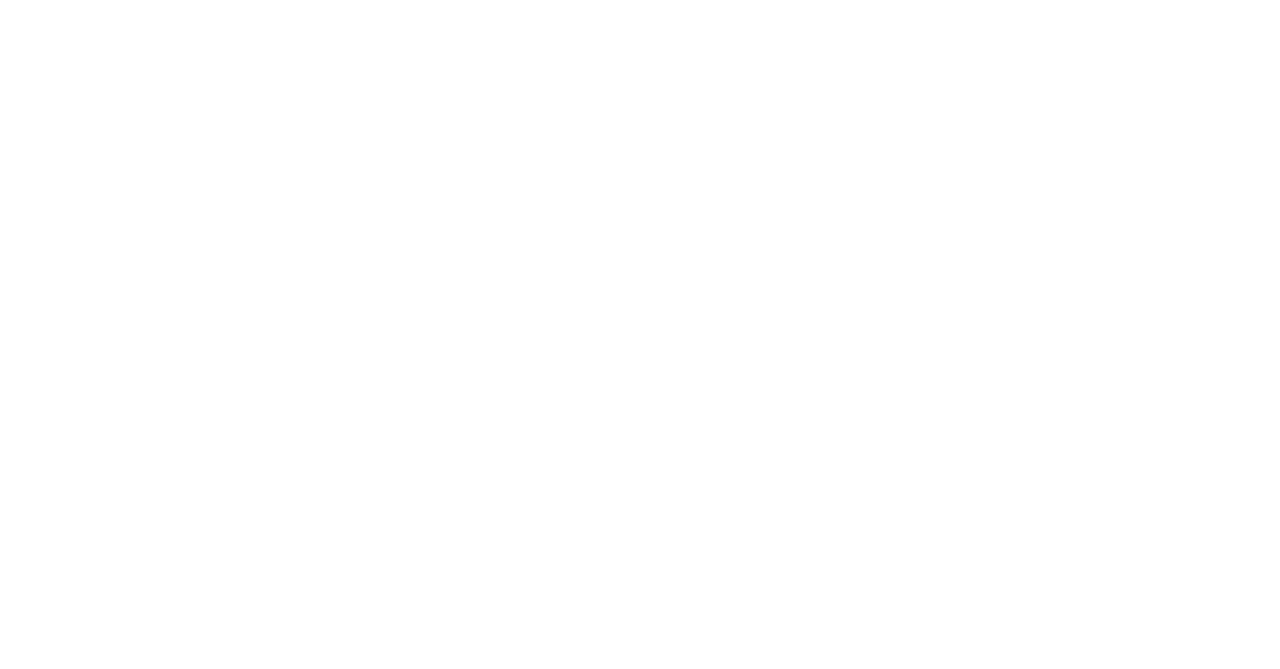
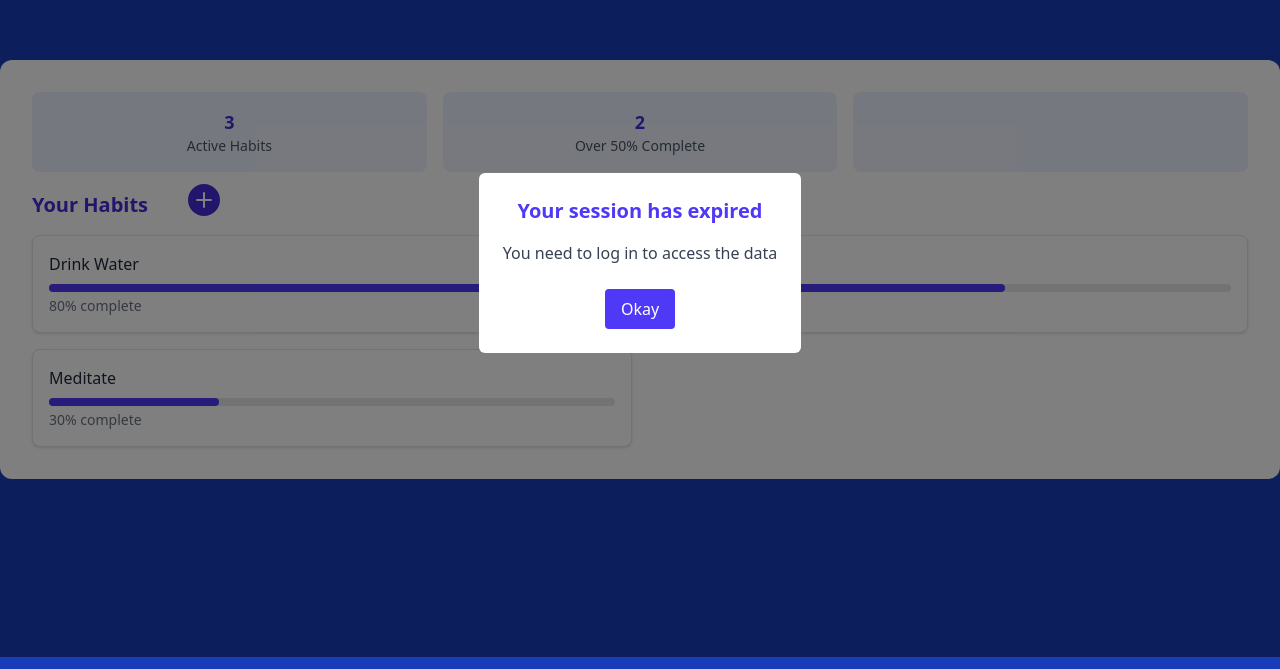
Before and after one commit to shansty/HabitHub, a React (Vite) app in the folder front-habit-hub/: page /profile in a window 1280 px wide. Before the commit this address had no page. Shown: the part 131-800 px from the top of the page. Built offline with nearby package versions, Linux system fonts and the light colour scheme; no server answers.

Commit message:
Clean code + start to do profile page

```diff
--- a/front-habit-hub/package.json
+++ b/front-habit-hub/package.json
@@ -12,6 +12,7 @@
   "dependencies": {
     "@reduxjs/toolkit": "^2.6.1",
     "@tailwindcss/vite": "^4.0.17",
+    "lucide-react": "^0.487.0",
     "react": "^19.0.0",
     "react-dom": "^19.0.0",
     "react-dropzone": "^14.3.8",
--- a/front-habit-hub/src/App.tsx
+++ b/front-habit-hub/src/App.tsx
@@ -4,6 +4,7 @@ import SignUpForm from './views/authPage/forms/SignUpForm';
 import VerifyEmailPage from './views/authPage/VerifyEmailPage';
 import ResetPasswordForm from './views/authPage/forms/ResetPasswordForm';
 import ResetPasswordConfirmForm from './views/authPage/forms/ResetPasswordConfirmForm';
+import UserProfilePage from './views/profilePage/ProfilePage';
 import { Route, BrowserRouter, Routes } from 'react-router-dom';
 
 
@@ -18,6 +19,7 @@ function App() {
         <Route path='/verify-email' element={<VerifyEmailPage />} />
         <Route path='/reset_password' element={<ResetPasswordForm />} />
         <Route path='/confirm_reset_password' element={<ResetPasswordConfirmForm />} />
+        <Route path='/profile' element={<UserProfilePage />} />
       </Routes>
     </BrowserRouter>
 
--- a/front-habit-hub/src/types.ts
+++ b/front-habit-hub/src/types.ts
@@ -1,8 +1,8 @@
 export type TypeUser = {
     username: string,
-    password: string,
+    password?: string,
     email?: string,
-    profile_picture?: File
+    profile_picture?: File | string
 }
 
 export type TypeResetPasswordCredentials = {
--- a/front-habit-hub/src/utils.ts
+++ b/front-habit-hub/src/utils.ts
@@ -1,6 +1,27 @@
+import { jwtDecode } from "jwt-decode";
+interface ICustomJwtPayload {
+    userId: string;
+    exp: number;
+    iat: number;
+}
+
 export const formatFieldName = (str: string): string => {
     return str
         .replace(/_/g, ' ')
         .toLowerCase()
         .replace(/^./, (char) => char.toUpperCase());
 };
+
+export function setToken(token: string): void {
+    localStorage.setItem("token", token);
+}
+
+export function getToken(): string | null {
+    return localStorage.getItem("token") ;
+}
+
+export function getIDFromToken(token: string | null): string | null {
+    if (!token) return null;
+    const decoded: ICustomJwtPayload = jwtDecode(token);
+    return decoded.userId;
+}
--- a/front-habit-hub/src/views/authPage/VerifyEmailPage.tsx
+++ b/front-habit-hub/src/views/authPage/VerifyEmailPage.tsx
@@ -35,9 +35,9 @@ const VerifyEmailPage = () => {
                     </p>
                 )}
 
-                {error && (
-                    <p className="text-lg text-red-600 font-semibold">
-                        ❌ Verification failed. Your link might be invalid or expired. Please try again to sign up.
+                {error && 'data' in error && (
+                    <p className="text-red-600 text-lg text-center mt-1">
+                        {(error.data as any)?.message || '❌ Verification failed. Your link might be invalid or expired. Please try again to sign up.'}
                     </p>
                 )}
             </div>
--- a/front-habit-hub/src/views/authPage/forms/LoginForm.tsx
+++ b/front-habit-hub/src/views/authPage/forms/LoginForm.tsx
@@ -1,13 +1,15 @@
 import React, { useState } from 'react';
 import InputField from '../utils_components/InputField';
-import { Link } from 'react-router-dom';
+import { Link, useNavigate } from 'react-router-dom';
 import { TypeUser } from '../../../types';
 import { useLoginUserMutation } from '../../../services/user';
+import { setToken } from '../../../utils';
 
 const LoginForm: React.FC = () => {
     const defaultUserDataValue: TypeUser = { username: "", password: "" }
     const [userData, setUserData] = useState<TypeUser>(defaultUserDataValue);
     const [loginUser, { error, isLoading }] = useLoginUserMutation()
+    const navigate = useNavigate();
 
     const handleOnChange = (e: React.ChangeEvent<HTMLInputElement>) => {
         e.preventDefault();
@@ -20,12 +22,10 @@ const LoginForm: React.FC = () => {
 
     const handleSubmit = async (e: React.FormEvent) => {
         e.preventDefault()
-        try {
-            const response = await loginUser(userData).unwrap()
-            const token = response.token;
-        } catch (err) {
-            console.error('Login failed:', err)
-        }
+        const response = await loginUser(userData).unwrap()
+        const token = response.token;
+        setToken(token);
+        navigate('/profile')
     }
 
     return (
--- a/front-habit-hub/src/views/authPage/forms/SignUpForm.tsx
+++ b/front-habit-hub/src/views/authPage/forms/SignUpForm.tsx
@@ -5,14 +5,14 @@ import { Link } from 'react-router-dom';
 import { TypeUser } from '../../../types';
 import { useRegisterUserMutation } from '../../../services/user';
 import Dropzone from '../utils_components/Dropzone';
-import SuccessModal from '../utils_components/SuccessModal';
+import Modal from '../utils_components/Modal';
 
 const SignUpForm: React.FC = () => {
 
     const defaultUserDataValue: TypeUser = { username: "", password: "", email: "" }
     const [userData, setUserData] = useState<TypeUser>(defaultUserDataValue);
     const [isPasswordValid, setIsPasswordValid] = useState(false);
-    const [isSuccess, setIsSuccess] = useState(false)
+    const [isModalOpen, setIsModalOpen] = useState(false);
     const [registerUser, { error, isLoading }] = useRegisterUserMutation()
 
 
@@ -30,7 +30,7 @@ const SignUpForm: React.FC = () => {
     };
 
     const handleOnModalClose = () => {
-        setIsSuccess(false)
+        setIsModalOpen(false)
     }
 
     const handleSubmit = async (e: React.FormEvent<HTMLFormElement>) => {
@@ -44,7 +44,7 @@ const SignUpForm: React.FC = () => {
         }
         const res = await registerUser(formData).unwrap();
         if (res.emailSent) {
-            setIsSuccess(true)
+            setIsModalOpen(true)
         };
     }
 
@@ -52,8 +52,8 @@ const SignUpForm: React.FC = () => {
         <div className="min-h-screen flex items-center justify-center bg-blue-100">
             <div className="bg-white p-8 shadow-xl max-w-md w-full text-center">
                 <h2 className="text-3xl font-bold mb-6 text-indigo-700">Sign Up to HabitHub</h2>
-                {isSuccess &&
-                    <SuccessModal
+                {isModalOpen &&
+                    <Modal
                         isOpen={true}
                         message='Check your email to verify your account'
                         title='Registration almost done!'
--- a/front-habit-hub/src/views/authPage/utils_components/SuccessModal.tsx
+++ b/front-habit-hub/src/views/authPage/utils_components/Modal.tsx
@@ -1,13 +1,13 @@
 import React from 'react';
 
-interface SuccessModalProps {
+interface ModalProps {
     isOpen: boolean;
     message: string;
     title: string;
     onClose: () => void;
 }
 
-const SuccessModal: React.FC<SuccessModalProps> = ({ isOpen, message, title, onClose }) => {
+const Modal: React.FC<ModalProps> = ({ isOpen, message, title, onClose }) => {
 
     if (!isOpen) return null;
     return (
@@ -26,4 +26,4 @@ const SuccessModal: React.FC<SuccessModalProps> = ({ isOpen, message, title, onC
     );
 };
 
-export default SuccessModal;
+export default Modal;
--- /dev/null
+++ b/front-habit-hub/src/views/profilePage/ProfilePage.tsx
@@ -0,0 +1,117 @@
+import React, { use, useEffect, useState } from 'react';
+import { Plus } from 'lucide-react';
+import { useNavigate } from 'react-router-dom';
+import { useGetUserDataQuery } from '../../services/user';
+import { getToken, getIDFromToken } from '../../utils';
+import Modal from '../authPage/utils_components/Modal';
+import profile from '../../assets/profile.png'
+
+const UserProfilePage: React.FC = () => {
+    const navigate = useNavigate();
+    const token = getToken();
+    const userId = getIDFromToken(token);
+    const [isModalOpen, setIsModalOpen] = useState(false);
+    const { data, isLoading, error } = useGetUserDataQuery(userId);
+    const profilePic = data?.user.profile_picture instanceof File
+            ? URL.createObjectURL(data.user.profile_picture)
+            : data?.user.profile_picture || profile;
+
+    const getProfileSrc = () => {
+
+    }
+    console.log(data)
+
+    const habits = [
+        { id: 1, name: 'Drink Water', progress: 80 },
+        { id: 2, name: 'Read 10 pages', progress: 60 },
+        { id: 3, name: 'Meditate', progress: 30 },
+    ];
+
+    const highProgressHabits = habits.filter(h => h.progress >= 50).length;
+
+    useEffect(() => {
+        if (!token) {
+            setIsModalOpen(true)
+        }
+    })
+
+    const handleOnModalClose = () => {
+        setIsModalOpen(false);
+        navigate('/login');
+    };
+
+
+    return (
+        <div className="min-h-screen bg-blue-800 flex center items-center justify-center">
+            <div className="w-full max-w-350 bg-white rounded-xl p-8 space-y-3">
+                {!token && isModalOpen &&
+                    <Modal
+                        onClose={handleOnModalClose}
+                        isOpen={true}
+                        title="Your session has expired"
+                        message='You need to log in to access the data' />}
+
+                {/* Header */}
+                {data && (
+                    <div className="flex items-center space-x-6">
+                        <img
+                            src={profilePic}
+                            alt="Profile"
+                            className="w-24 h-24 rounded-full object-cover shadow"
+                        />
+                        <div>
+                            <h2 className="text-2xl font-bold text-indigo-700">{data.user.username}</h2>
+                            <p className="text-gray-600">{data.user.email} </p>
+                        </div>
+                        <button className="text-md ml-auto font-bold text-gray-600 cursor-pointer">Edit profile</button>
+                    </div>
+                )}
+
+
+                <div className="grid grid-cols-2 sm:grid-cols-3 gap-4 text-center">
+                    <div className="bg-indigo-50 p-4 rounded-lg">
+                        <p className="text-lg font-semibold text-indigo-700">{habits.length}</p>
+                        <p className="text-sm text-gray-600">Active Habits</p>
+                    </div>
+                    <div className="bg-indigo-50 p-4 rounded-lg">
+                        <p className="text-lg font-semibold text-indigo-700">{highProgressHabits}</p>
+                        <p className="text-sm text-gray-600">Over 50% Complete</p>
+                    </div>
+                    <div className="bg-indigo-50 p-4 rounded-lg">
+                    </div>
+                </div>
+
+
+                <div>
+                    <h3 className="text-xl font-semibold text-indigo-700 mb-4">
+                        Your Habits
+                        <button className="bg-indigo-700 hover:bg-indigo-800 text-white p-1 rounded-full cursor-pointer ml-10">
+                            <Plus />
+                        </button>
+                    </h3>
+
+                    <div className="grid grid-cols-1 md:grid-cols-2 gap-4">
+
+                        {habits.map(habit => (
+                            <div
+                                key={habit.id}
+                                className="border border-gray-200 p-4 rounded-lg shadow-sm bg-white"
+                            >
+                                <p className="font-medium text-gray-800">{habit.name}</p>
+                                <div className="w-full bg-gray-200 rounded-full h-2 mt-2">
+                                    <div
+                                        className="bg-indigo-600 h-2 rounded-full"
+                                        style={{ width: `${habit.progress}%` }}
+                                    ></div>
+                                </div>
+                                <p className="text-sm text-gray-500 mt-1">{habit.progress}% complete</p>
+                            </div>
+                        ))}
+                    </div>
+                </div>
+            </div>
+        </div>
+    );
+};
+
+export default UserProfilePage;
```
Also changed, not shown: front-habit-hub/src/services/user.ts (+10 -8 lines), front-habit-hub/src/assets/profile.png (added), 1 other file (tests, documents, lock files or other folders).
